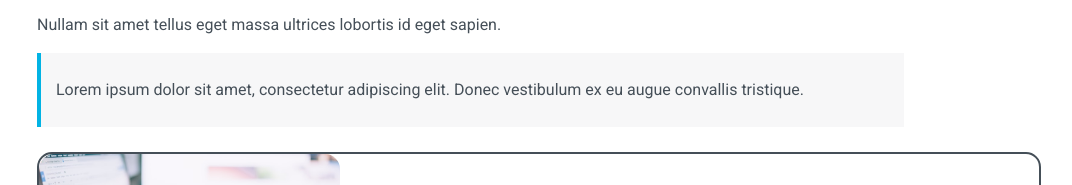
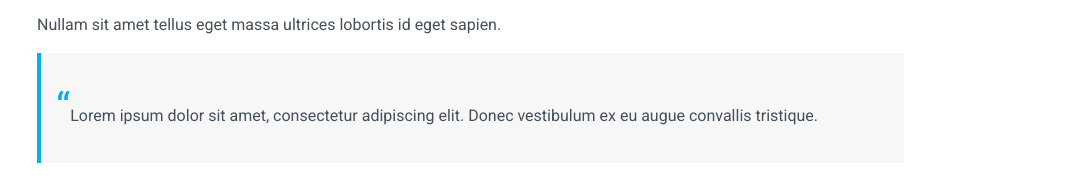
Before and after one commit to hokkichan/udacity-front-end-nanodegree, a plain HTML site: page personal-blog/blog.html in a window 1280 px wide. Shown: the part 269-454 px from the top of the page, without its empty margins (53-1125 px from the left). Drawn offline with Linux system fonts and the light colour scheme.

Commit message:
Update blog page style
Type: style

```diff
--- a/personal-blog/blog.html
+++ b/personal-blog/blog.html
@@ -24,7 +24,7 @@
 </head>
 <body>
   <p>Nullam sit amet tellus eget massa ultrices lobortis id eget sapien.</p>
-  <blockquote>Lorem ipsum dolor sit amet, consectetur adipiscing elit. Donec vestibulum ex eu augue convallis tristique.</blockquote>
+  <blockquote class="quote">Lorem ipsum dolor sit amet, consectetur adipiscing elit. Donec vestibulum ex eu augue convallis tristique.</blockquote>
   <div class="banner">
     <img id="banner-img" src="images/blog.jpg" alt="Sample Image">
     <p id="img-text">Happy Coding!</p>
--- a/personal-blog/css/blog.css
+++ b/personal-blog/css/blog.css
@@ -29,6 +29,12 @@ button {
 .avatar-head {
   display: inline-block;
   margin: 0px;
+}
+
+.quote::before {
+  content: "\201c";
+  font-size: 40px;
+  color: #02B3E4;
 }
 
 #avatar {
```
